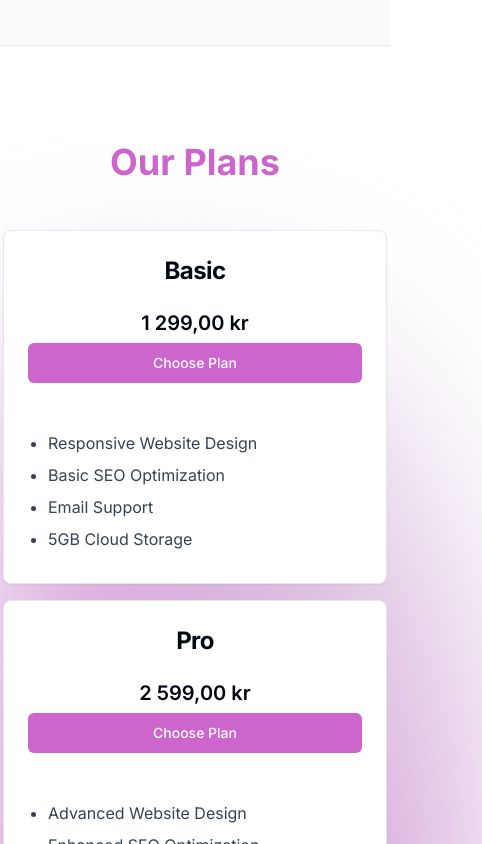
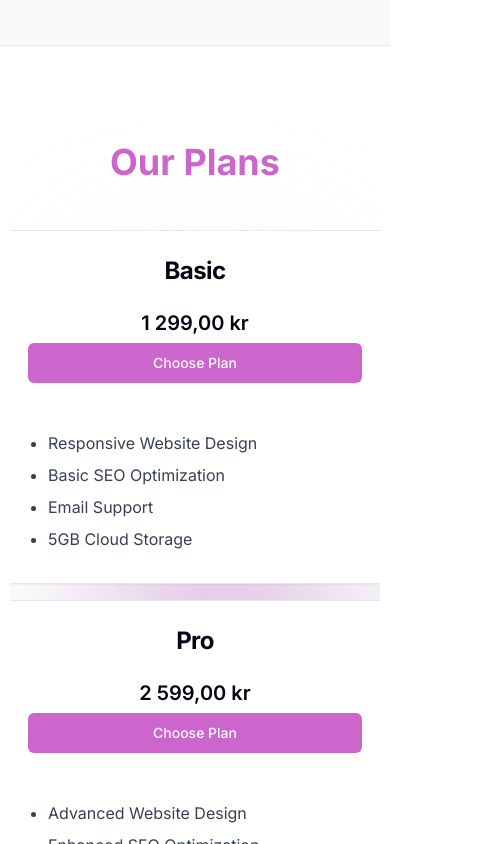
Before and after one commit to iampepepapi/eiktec-graphic, a Next.js app: page / in a window 390 px wide. Shown: the part 1240-2084 px from the top of the page, 482 px wide, since content can reach past the window. Built offline with nearby package versions, Linux system fonts and the light colour scheme.

Commit message:
fixed plans ui mobile | scrollview problem

```diff
--- a/src/app/globals.css
+++ b/src/app/globals.css
@@ -62,10 +62,11 @@
     position: relative;
     overflow: visible;
     opacity: 1; /* Ensure the content is fully visible */
+    /* Hide horizontal overflow */
 }
 
 .plans::before {
-    width: 500px;
+    width: 200px; /* Adjust width based on viewport width */
     height: 300px;
     content: "";
     background-image: linear-gradient(
@@ -84,6 +85,9 @@
 }
 
 @media only screen and (max-width: 768px) {
+    .plans {
+        overflow-x: hidden;
+    }
     .plans::before {
         height: 70%;
         top: 50%;
```
